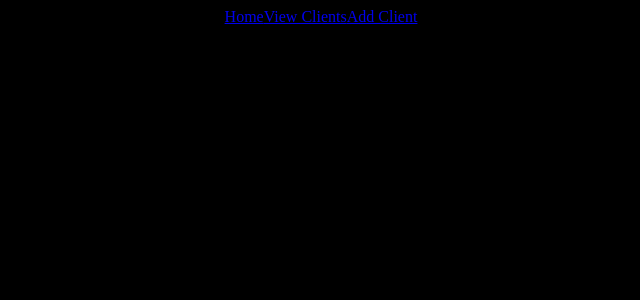
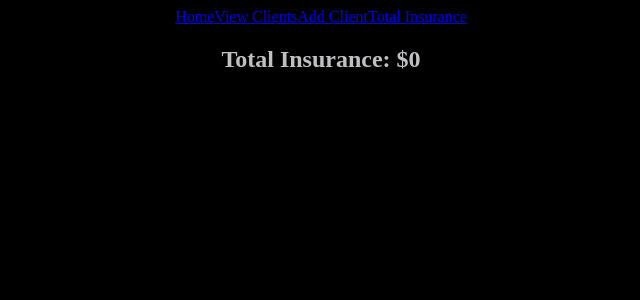
Before and after one commit to mdsteinkamp/phase-3-project-react-frontend, a React (Create React App) app: page /insurancetotal in a window 1280 px wide. Shown: the top 300 px of the page, without its empty margins (319-959 px from the left). Built offline with nearby package versions, Linux system fonts and the light colour scheme; no server answers.

Commit message:
Insurance Total component fetches and sums via the db

```diff
--- a/src/components/App.js
+++ b/src/components/App.js
@@ -6,6 +6,7 @@ import ClientPolicyPage from './ClientPolicyList';
 import AddPolicy from './AddPolicy';
 import NavBar from './NavBar';
 import Home from './Home';
+import InsuranceTotal from './InsuranceTotal';
 import '../App.css';
 
 export default function App({}) {
@@ -49,6 +50,7 @@ export default function App({}) {
         <Route path="/addclient" element={<AddClient onAddClient={handleAddClient}/>} />
         <Route path="/clients/:id" element={<ClientPolicyPage clients={clients} />} />
         <Route path="/clients/:id/:id/addpolicy" element={<AddPolicy />} />
+        <Route path="/insurancetotal" element={<InsuranceTotal />} />
       </Routes>
     </div>
   );
--- a/src/components/ClientPolicyList.js
+++ b/src/components/ClientPolicyList.js
@@ -14,12 +14,6 @@ export default function ClientPolicyList() {
 
   if (!client) return <h2>Loading Client Info...</h2>
 
-  console.log(client.policies)
-
-  console.log(client.policies.forEach(element => {
-    console.log(element.face_amount)
-  }))
-
   return (
     <div>
       <h2>{client.first_name} {client.last_name}</h2>
--- /dev/null
+++ b/src/components/InsuranceTotal.js
@@ -0,0 +1,19 @@
+import { useState, useEffect } from "react"
+
+export default function InsuranceTotal() {
+  const [insuranceTotal, setInsuranceTotal] = useState(0)
+
+  useEffect(() => {
+    fetch("http://localhost:9292/insurancetotal")
+      .then(resp => resp.json())
+      .then(total => setInsuranceTotal(total))
+  }, [])
+
+  return (
+
+
+    <div>
+      <h2>Total Insurance: ${insuranceTotal} </h2>
+    </div>
+  )
+}
--- a/src/components/NavBar.js
+++ b/src/components/NavBar.js
@@ -9,6 +9,7 @@ export default function NavBar() {
       <NavLink to="/">Home</NavLink>
       <NavLink to="/clients">View Clients</NavLink>
       <NavLink to="/addclient">Add Client</NavLink>
+      <NavLink to="/insurancetotal">Total Insurance</NavLink>
     </span>
   )
 }
```
